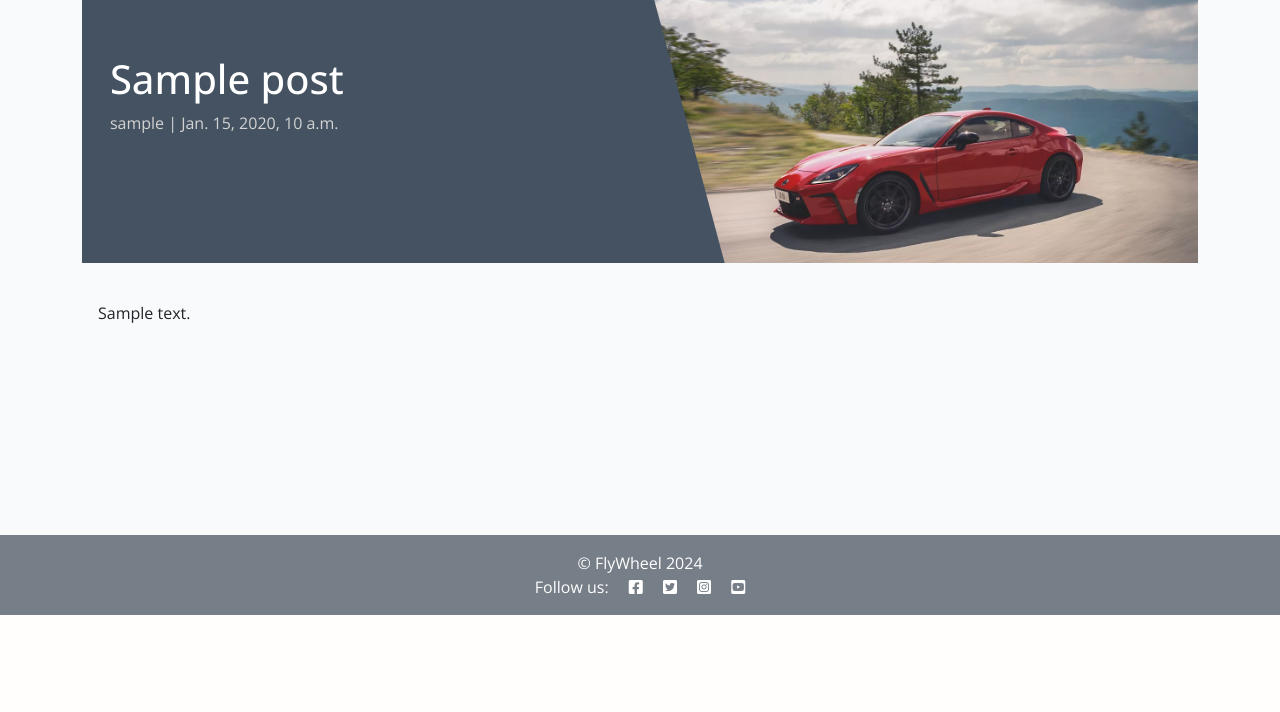
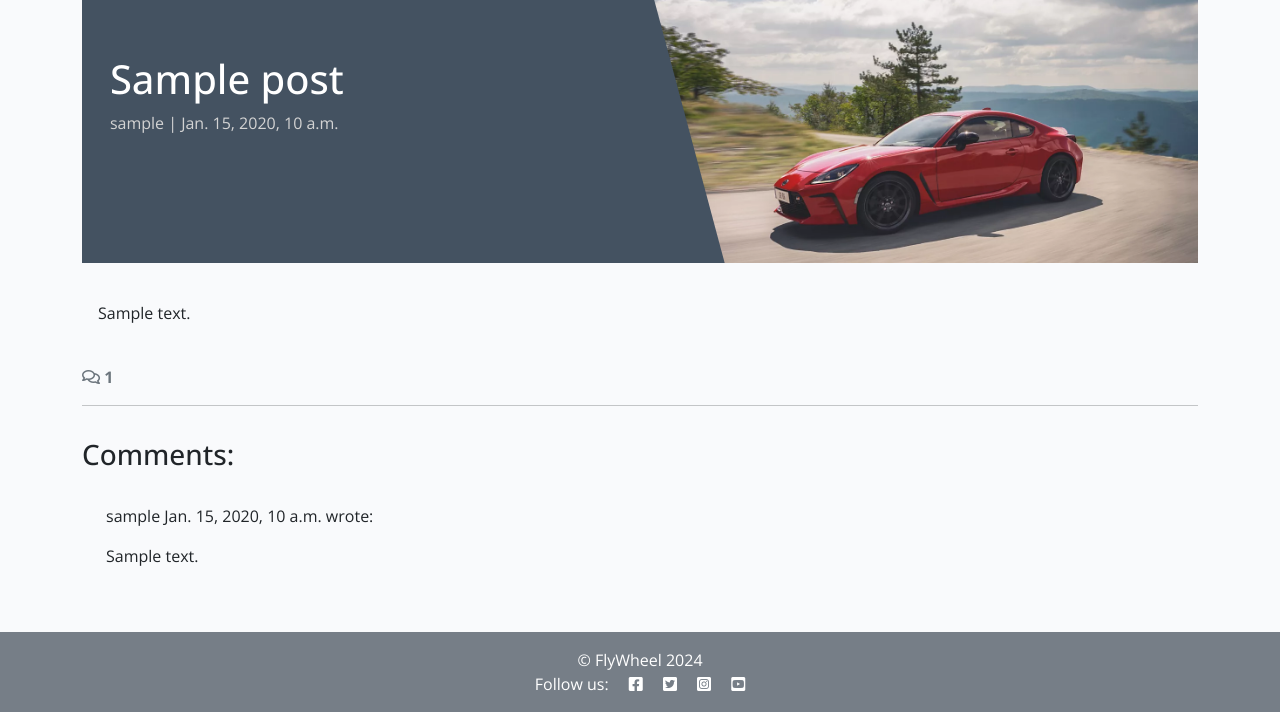
Before and after one commit to jonnybroughton/project-portfolio-4, a Django app: a page that uses news/templates/news/post_detail.html in a window 1280 px wide. Shown: the part 185-897 px from the top of the page. Before the commit the page ends 800 px from the top, so only its background shows below. Run offline with Django 4.2, Linux system fonts and the light colour scheme; tables that the repository leaves empty hold one stand-in row (values such as "Sample post").

Commit message:
display comments and comment count

```diff
--- a/flywheel/settings.py
+++ b/flywheel/settings.py
@@ -28,7 +28,7 @@ TEMPLATES_DIR = os.path.join(BASE_DIR, 'templates')
 SECRET_KEY = 'django-insecure-op8+8%lxby3lq$2+a6-$$de@5z5s#pt#f-xj9$pkqgw3q4cm%='
 
 # SECURITY WARNING: don't run with debug turned on in production!
-DEBUG = False
+DEBUG = True
 
 ALLOWED_HOSTS = ['8000-jonnybrough-projectport-f2ldo52n2wu.ws.codeinstitute-ide.net', '.herokuapp.com']
 
--- a/news/templates/news/post_detail.html
+++ b/news/templates/news/post_detail.html
@@ -29,6 +29,48 @@
             </div>
         </div>
     </div>
+      <!-- Displaying count of comments -->
+  <div class="row">
+    <div class="col-12">
+      <strong class="text-secondary">
+        <i class="far fa-comments"></i> {{ comment_count }}
+      </strong>
+    </div>
+    <div class="col-12">
+      <hr>
+    </div>
+  </div>
+  <!-- Displaying Comments -->
+  <div class="row">
+    <div class="col-md-8 card mb-4  mt-3 ">
+      <h3>Comments:</h3>
+      <div class="card-body">
+        <!-- We want a for loop inside the empty control tags
+          to iterate through each comment in comments -->
+        {% for comment in comments %}
+        <div class="p-2 comments
+          {% if not comment.approved and comment.author == user %}
+          faded{% elif not comment.approved %} d-none{% endif %}">
+          <p class="font-weight-bold">
+            {{ comment.author }}
+            <span class="font-weight-normal">
+              {{ comment.created_on }}
+            </span> wrote:
+          </p>
+          <div id="comment{{ comment.id }}">
+            {{ comment.body | linebreaks }}
+          </div>
+          {% if not comment.approved and comment.author == user %}
+          <p class="approval">
+            This comment is awaiting approval
+          </p>
+          {% endif %}
+        </div>
+        <!-- Our for loop ends here -->
+        {% endfor %}
+      </div>
+    </div>
+  </div>
 </div>
 
 {% endblock content %}
--- a/news/views.py
+++ b/news/views.py
@@ -23,9 +23,15 @@ def post_detail(request, slug):
 
     queryset = Post.objects.filter(status=1)
     post = get_object_or_404(queryset, slug=slug)
+    comments = post.comments.all().order_by("-created_on")
+    comment_count = post.comments.filter(approved=True).count()
 
     return render(
         request,
         "news/post_detail.html",
-        {"post": post},
+        {
+            "post": post,
+            "comments": comments,
+            "comment_count": comment_count,
+        }
     )
```
